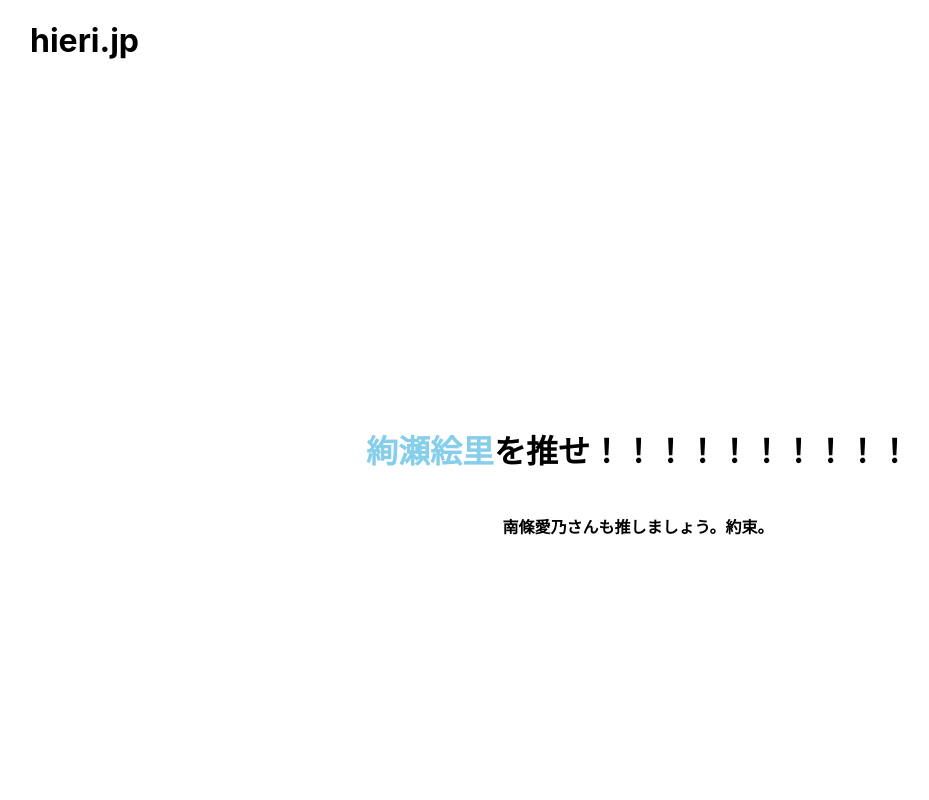
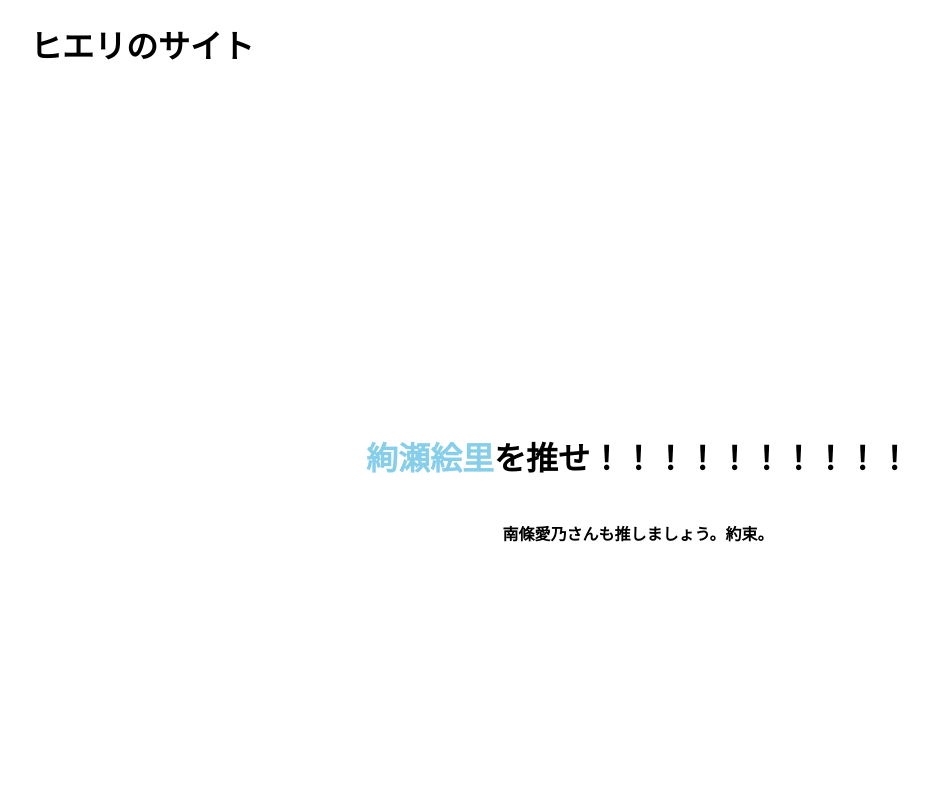
Before and after one commit to hieri1021/hieri.net, a Next.js app: page / in a window 1280 px wide. Shown: the top 800 px of the page, without its empty margins (2-931 px from the left). Built offline with nearby package versions, Linux system fonts and the light colour scheme.

Commit message:
change title

```diff
--- a/pages/index.tsx
+++ b/pages/index.tsx
@@ -43,7 +43,7 @@ export default function Home() {
       </Head>
 
       <main>
-        <h1>hieri.jp</h1>
+        <h1>ヒエリのサイト</h1>
         <div className={styles.main}>
           <h1 style={{textAlign: "center"}}>
             <a style={{color: "skyblue"}} href="https://www.lovelive-anime.jp/otonokizaka/member/member02.html" target="_blank" rel="noopener noreferrer">絢瀬絵里</a>
```
